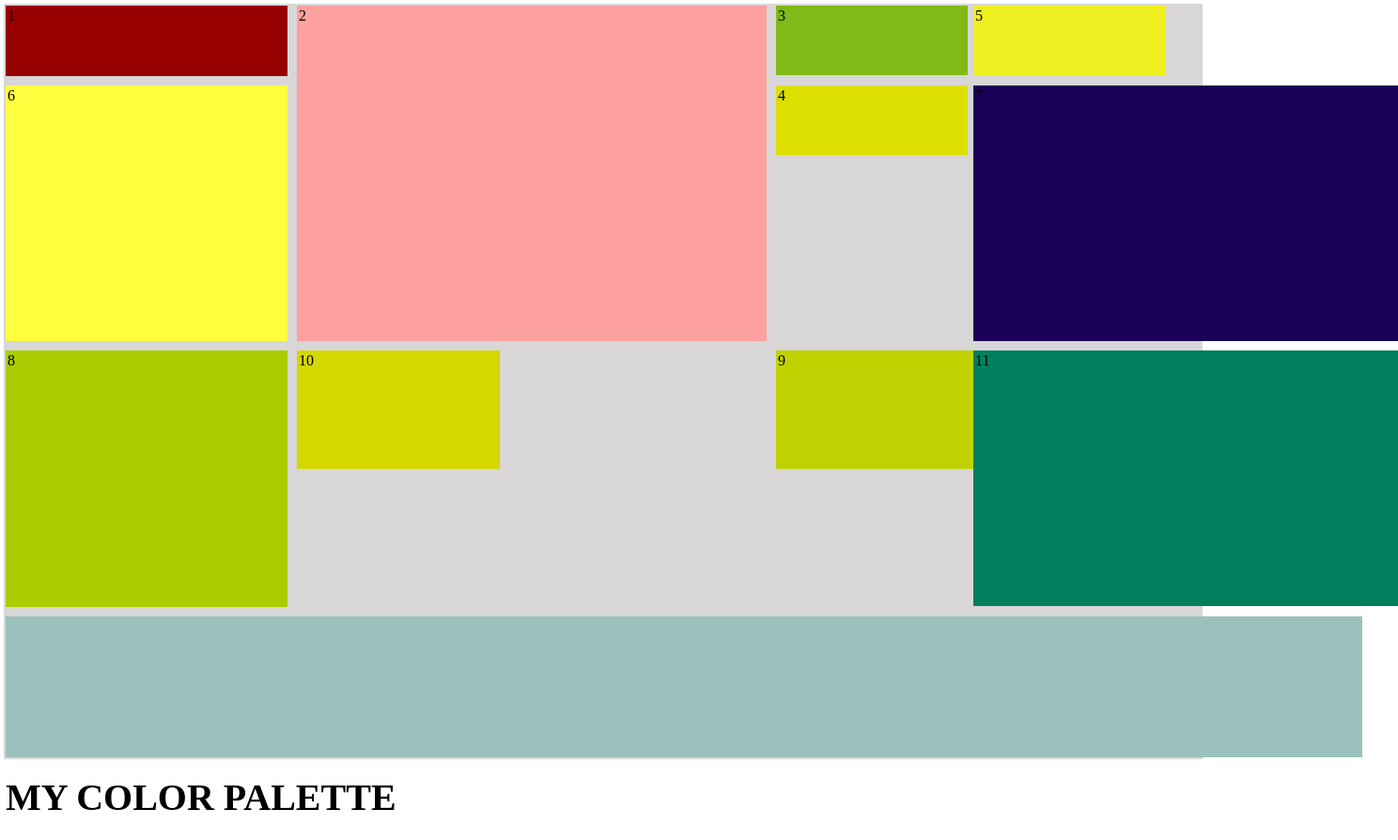
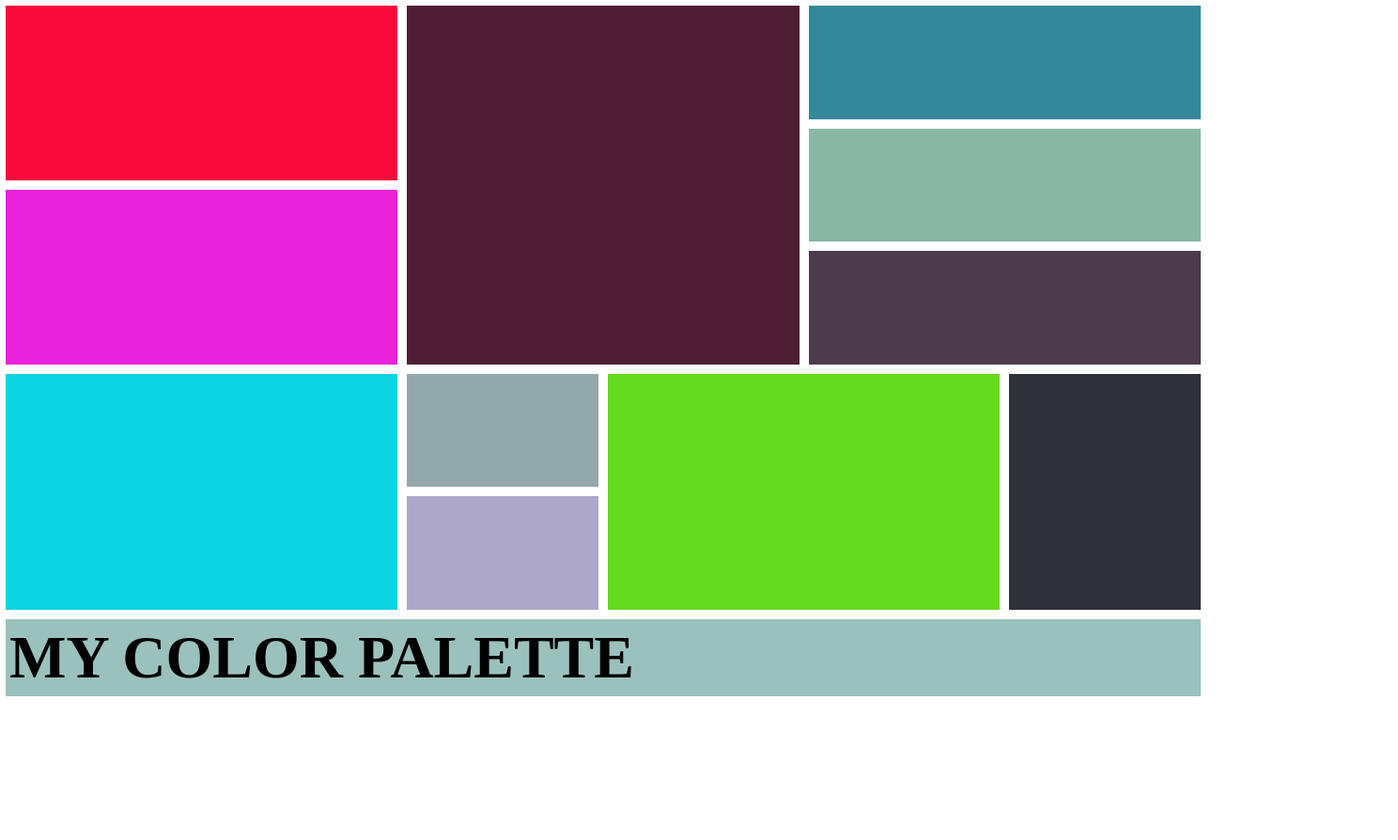
Before and after one commit to murtaz69/homework, a plain HTML site: page color-palette/index.html in a window 1280 px wide. Shown: the whole page at 94% size, 1488 px wide, since content can reach past the window. After the commit the page ends 812 px from the top, so only its background shows below. Drawn offline with Linux system fonts and the light colour scheme.

Commit message:
new color pallete

```diff
--- a/color-palette/index.html
+++ b/color-palette/index.html
@@ -8,19 +8,21 @@
 </head>
 <body>
     <div class="container">
-        <div class="first-box">1</div>
-        <div class="second-box">2</div>
-        <div class="third-box">3</div>
-        <div class="fourth">4</div>
-        <div class="fifth">5</div>
-        <div class="sixth">6</div>
-        <div class="seventh">7</div>
-        <div class="eighth">8</div>
-        <div class="ninth">9</div>
-        <div class="tenth">10</div>
-        <div class="eleventh">11</div>
-        <div class="text"></div>
+        <div class="first-box"></div>
+        <div class="second-box"></div>
+        <div class="third-box"></div>
+        <div class="fourth"></div>
+        <div class="fifth"></div>
+        <div class="sixth"></div>
+        <div class="seventh"></div>
+        <div class="eighth"></div>
+        <div class="ninth"></div>
+        <div class="tenth"></div>
+        <div class="eleventh"></div>
+        <div class="text">
+        <h1>MY COLOR PALETTE</h1>
+    </div>
  </div>
- <h1>MY COLOR PALETTE</h1>
+
 </body>
 </html>
--- a/color-palette/style/style.css
+++ b/color-palette/style/style.css
@@ -3,92 +3,84 @@
     padding: 2px;
 }
 .container{
-width: 100%;
-height: 100vh;
-display: grid;
-grid-template-columns: 300px 500px 200px;
-grid-template-rows:300px 500px 200;
-background: #d8d6d6;
-grid-column-gap: 10px;
-grid-row-gap: 10px;
+    width: 100%;
+    height: 100vh;
+    display: grid;
+    grid-template-columns: repeat(6, 1fr);
+    grid-template-rows: repeat(12, 1fr);
+    grid-gap: 10px;
 
 }
 .first-box{
-    background: #970000;
- grid-row: 1/2;
+    grid-row: 1/ 4;
+    grid-column: 1/ 3;
+    background-color: #f7093c;
 
 }
 .second-box{
-background: #fda0a0;
-grid-row-start: 1;
-grid-row-end: 3;
-
+    grid-row: 4/ 7;
+    grid-column: 1/ 3;
+    background-color: #e922dc;
 
 }
 .third-box{
-background: #80B918;
-grid-row: 1/1;
-width: 200px;
-height: 70px;
+    grid-row: 7/ 11;
+    grid-column: 1/3;
+    background-color: #0cd4e2;
 
 
 }
 .fourth{
-background: #DDDF00;
-width: 200px;
-height: 70px;
-grid-row: 2;
-grid-column: 3 ;
+    grid-row: 1/7;
+    grid-column: 3/5;
+    background-color: #4e1f34;
 
 }
 .fifth{
-background: #EEEF20;
-width: 200px;
-height: 70px;
-grid-row: 1;
-grid-column: ;
+    grid-row: 7/9;
+    grid-column: 3/4;
+    background-color: #93A8AC;
 }
 .sixth{
-    background: #FFFF3F;
+    grid-row: 9/11;
+    grid-column: 3/4;
+    background-color: #ADA7C9;
 
 }
 .seventh{
-background: #1a0057;
-
-width: 448px;
-height: 268px;
+    grid-row: 7/11;
+    grid-column: 4/6;
+    background-color: #66da1e;
 }
 .eighth{
-    background: #AACC00;
+    grid-row: 1/3;
+    grid-column: 5/7;
+    background-color: #338899;
 
 }
 .ninth{
-background: #BFD200;
-width: 212px;
-height: 122px;
+    grid-row: 3/5;
+    grid-column: 5/7;
+    background-color: #89B6A5;
 }
-.tenth{
-    background: #D4D700;
-    grid-row: 3;
-    grid-column: 2;
-    width: 212px;
-height: 122px;
+.tenth {
+    grid-row: 5/7;
+    grid-column: 5/7;
+    background-color: #4C3B4D;
 }
 .eleventh{
-    background: #007F5F;
-    width: 448px;
-    height: 268px;
+    grid-row: 7/11;
+    grid-column: 6/7;
+    background-color: #2F323A;
 }
 .text{
-background: #9BC1BC;
-width: 1440px;
-height: 146px;
+    grid-row: 11/12;
+    grid-column: 1/7;
+    background-color: #9BC1BC;
+    grid-gap: 0px;
 }
 h1{
-    font-style: normal;
+    font-size: 64px;
     font-weight: bold;
-    font-size: 40px;
-    line-height: 78px;
-    text-transform: uppercase;
-    color: #000000;
+
 }
```
